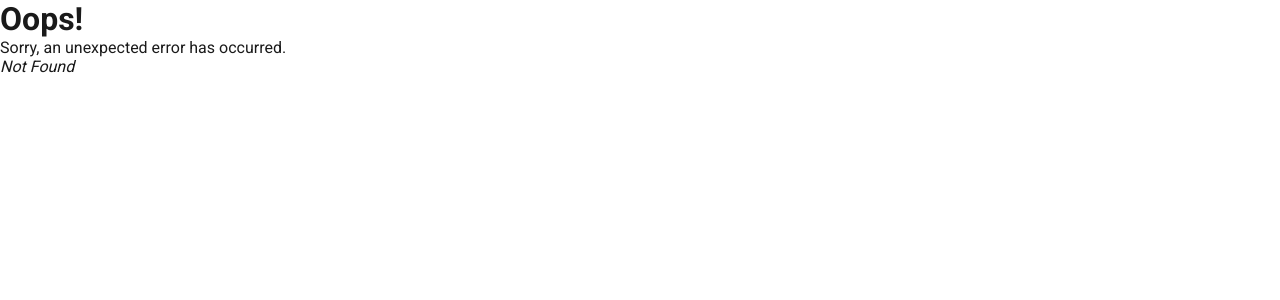
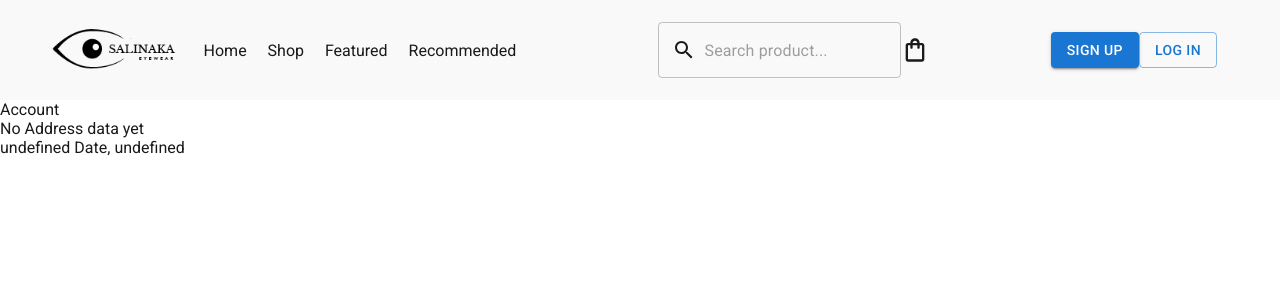
Before and after one commit to jesswang-dev/E-Commerce-Site, a React (Vite) app: page /account in a window 1280 px wide. Before the commit this address had no page. Shown: the top 300 px of the page. Built offline with nearby package versions, Linux system fonts and the light colour scheme.

Commit message:
UserProfile component structure, get data from user reducer

```diff
--- a/src/Components/UserAccount.jsx
+++ b/src/Components/UserAccount.jsx
@@ -12,6 +12,7 @@ import Logout from "@mui/icons-material/Logout";
 import Person from "@mui/icons-material/Person";
 import { useDispatch, useSelector } from "react-redux";
 import { useState } from "react";
+import { useNavigate } from "react-router-dom";
 
 /** for Avatar styling, generate background color */
 function stringToColor(string) {
@@ -53,13 +54,16 @@ export default function TestAccount() {
   const handleClick = (event) => {
     setAnchorEl(event.currentTarget);
   };
-
   const handleClose = () => {
     setAnchorEl(null);
   };
   const account = useSelector((state) => state.user.account);
+  const dispatch = useDispatch();
+  const navigate = useNavigate();
 
-  const dispatch = useDispatch();
+  const viewAccount = () => {
+    navigate("/account");
+  }
 
   const accountSignOut = () => {
     const auth = getAuth(firebaseApp);
@@ -91,14 +95,13 @@ export default function TestAccount() {
         transformOrigin={{ horizontal: "right", vertical: "top" }}
         anchorOrigin={{ horizontal: "right", vertical: "bottom" }}
       >
-        <MenuItem>
+        <MenuItem onClick={viewAccount}>
           <ListItemIcon>
-            <Person fontSize="small" />{" "}
+            <Person fontSize="small" />
           </ListItemIcon>
           My Account
         </MenuItem>
         <MenuItem onClick={accountSignOut}>
-          {" "}
           <ListItemIcon>
             <Logout fontSize="small" />
           </ListItemIcon>
--- /dev/null
+++ b/src/Components/UserProfile.jsx
@@ -0,0 +1,39 @@
+import { useDispatch, useSelector } from "react-redux";
+
+export default function UserProfile() {
+  const account = useSelector((state) => state.user.account);
+  const { name, email, address, createdAt } = account;
+  const dispatch = useDispatch();
+
+  const getFormattedDate = (timeData) => {
+    const dateStr = new Date(timeData).toUTCString();
+    const date = dateStr.split(" ");
+    return `${date[2]} ${date[1]}, ${date[3]}`;
+  }
+
+//   console.log(getFormattedDate("Wed, 11 Oct 2023 21:37:56 GMT"));
+
+  return (
+    <>
+      <div className="profile-container" style={{ width: 600, height: 500 }}>
+        <div className="menu-tab"></div>
+        <div className="content">
+          <div className="profile">
+            <div className="header">
+              <div className="background-pic"></div>
+              <div className="avatar"></div>
+              <div className="edit-account"></div>
+            </div>
+            <div className="profile-info">
+              <div className="name">{name}</div>
+              <div className="email">{email}</div>
+              <div className="address">{address ? address : 'No Address data yet'}</div>
+              <div className="datejoined">{getFormattedDate(createdAt)}</div>
+            </div>
+          </div>
+          <div className="orders"></div>
+        </div>
+      </div>
+    </>
+  );
+}
--- /dev/null
+++ b/src/Pages/Account.jsx
@@ -0,0 +1,10 @@
+import UserProfile from "../Components/UserProfile";
+
+export default function Account() {
+  return (
+    <>
+      <div>Account</div>
+      <UserProfile />
+    </>
+  );
+}
--- a/src/main.jsx
+++ b/src/main.jsx
@@ -25,6 +25,7 @@ import "@fontsource/roboto/300.css";
 import "@fontsource/roboto/400.css";
 import "@fontsource/roboto/500.css";
 import "@fontsource/roboto/700.css";
+import Account from "./Pages/Account";
 
 /** Import firebase config file*/
 // import "./service/firebaseConfig.js";
@@ -40,6 +41,7 @@ const router = createBrowserRouter(
       <Route path="signup" element={<SignUp />} />
       <Route path="login" element={<LogIn />} />
       <Route path="product/:productId" element={<ProductDetails />} />
+      <Route path="account" element={<Account />} />
     </Route>
   )
 );
```
